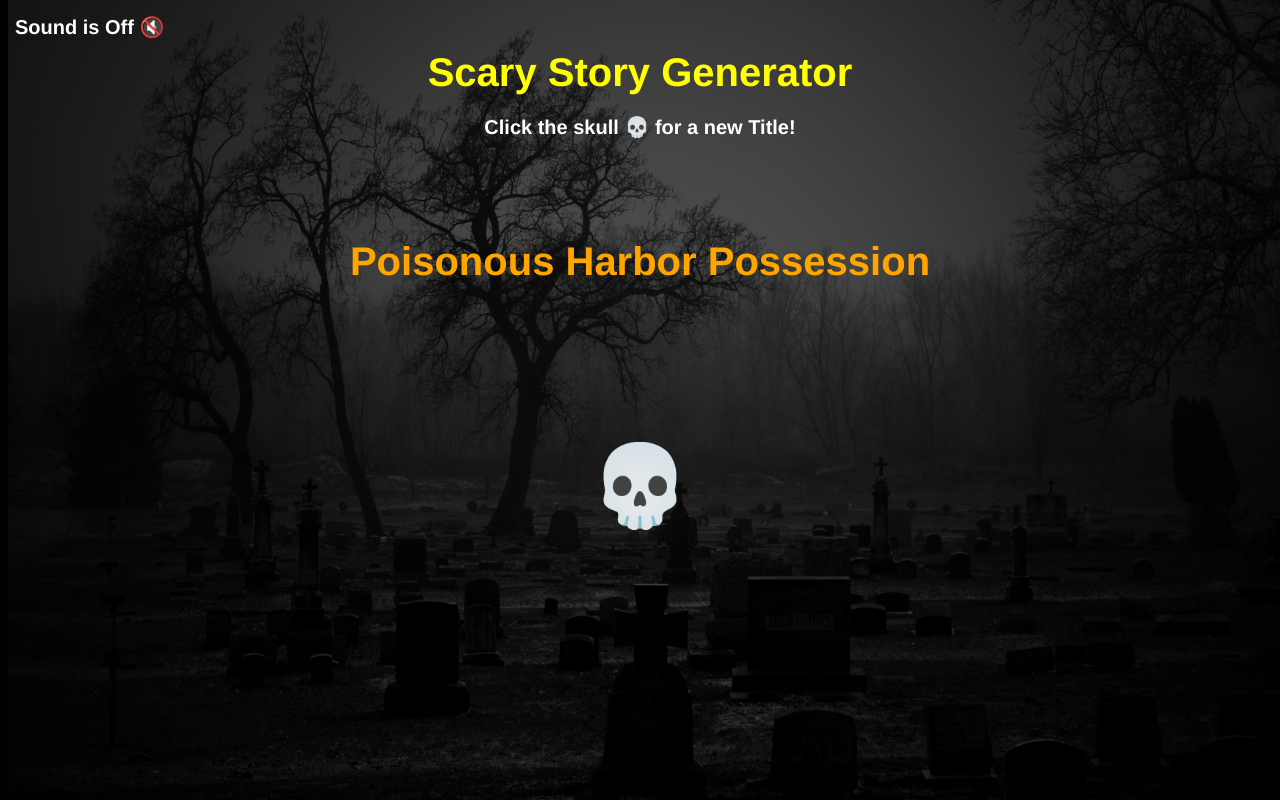
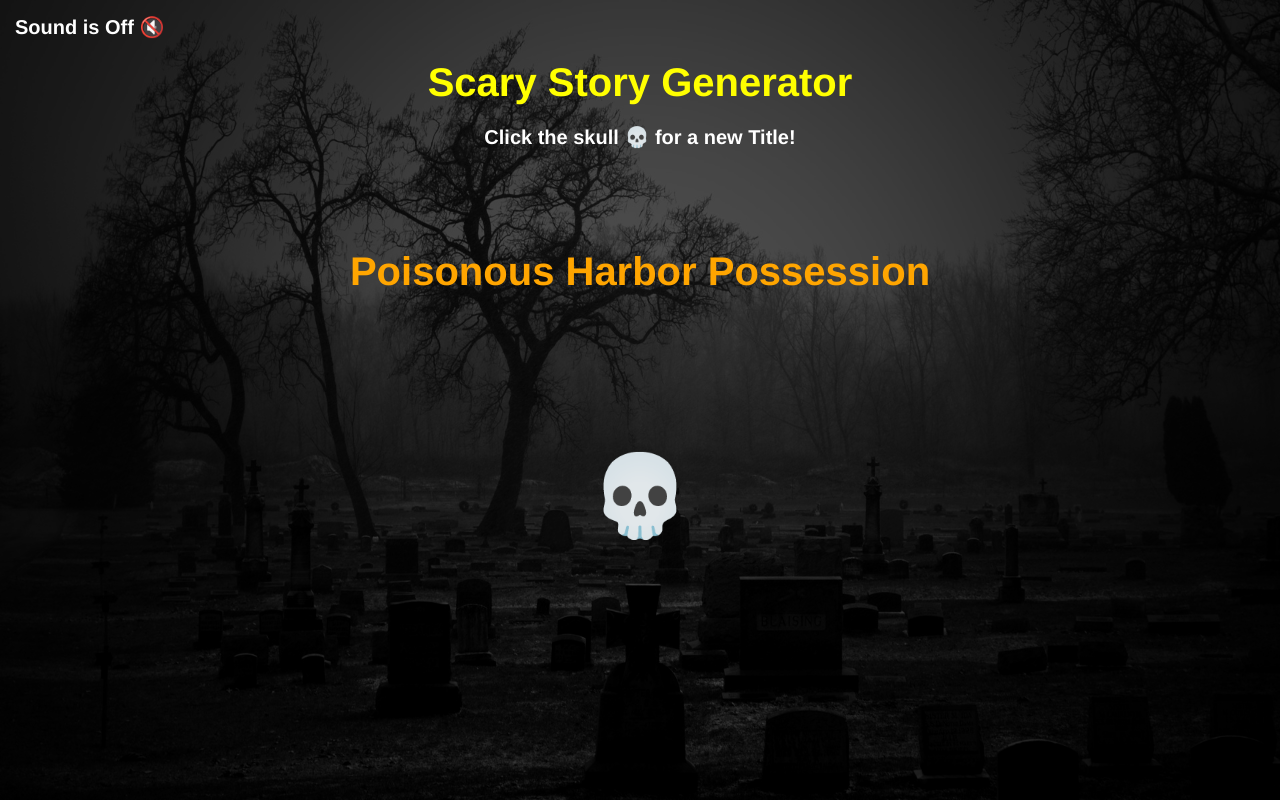
Before and after one commit to jimmymakes/jimmymakes.github.io, a plain HTML site: page scary/index.html in a window 1280 px wide. Drawn offline with nearby package versions, Linux system fonts and the light colour scheme.

Commit message:
fixes margin and slides title down

```diff
--- a/scary/style.css
+++ b/scary/style.css
@@ -1,6 +1,7 @@
 body {
     font-family:Helvetica, Arial, sans-serif;
     background-color: black;
+    margin: 0px;
 }
 
 div#title {
@@ -11,7 +12,7 @@ div#title {
     font-weight:bold;
     text-align:center;
     color: yellow;
-    margin-top:50px;
+    margin-top:60px;
     margin-bottom:20px;
 }
 
```
